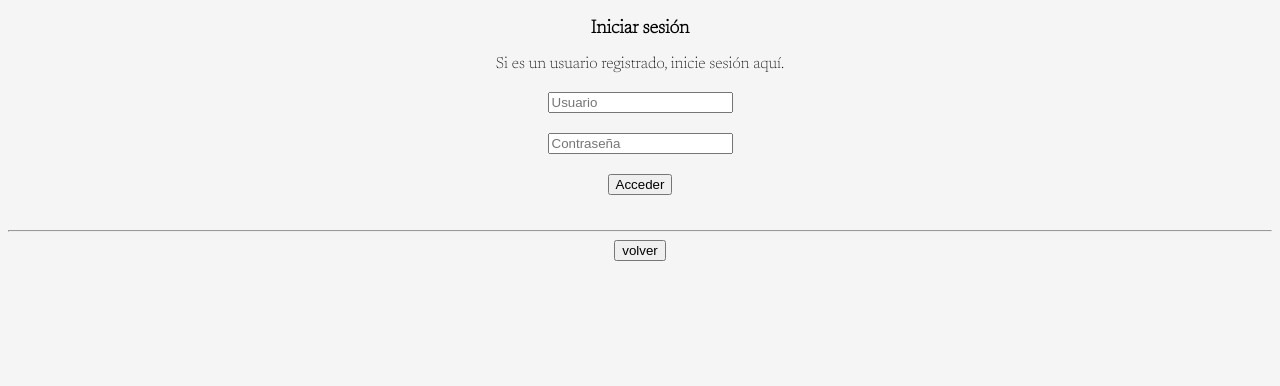
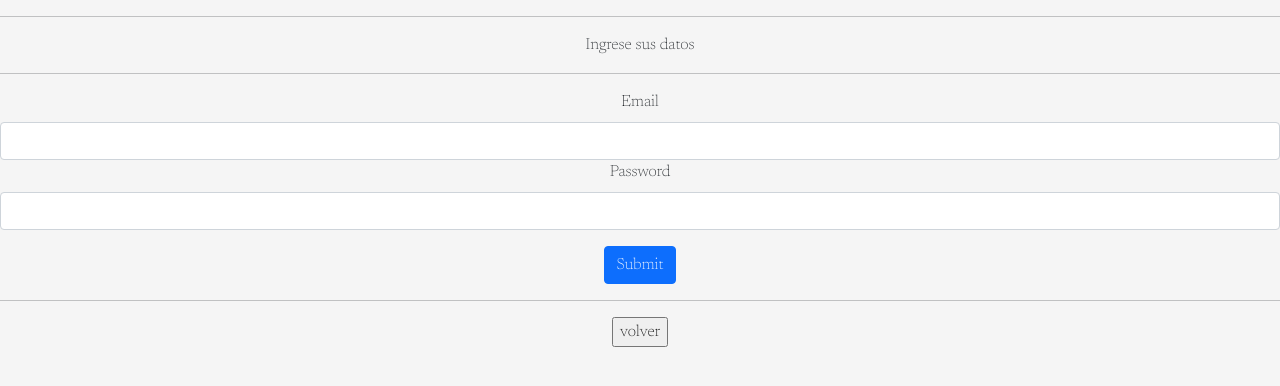
Before and after one commit to Eddiexspansk/ElFaro, a PHP site: page /login.html in a window 1280 px wide. Shown: the top 386 px of the page. Run offline with PHP 8.4, Linux system fonts and the light colour scheme.

Commit message:
git:commit

```diff
--- a/index.html
+++ b/index.html
@@ -160,7 +160,7 @@
             <h6 class="text-uppercase fw-bold">Products</h6>
             <hr class="mb-4 mt-0 d-inline-block mx-auto" style="width: 60px; background-color: #7c4dff; height: 2px" />
             <p>
-              <a href="#!" class="text-dark">Suscribirse</a>
+              <a href="#!" class="text-dark">Nosotros</a>
             </p>
             <p>
               <a href="#!" class="text-dark">Noticias</a>
--- a/login.html
+++ b/login.html
@@ -4,58 +4,34 @@
     <meta charset="UTF-8">
     <meta http-equiv="X-UA-Compatible" content="IE=edge">
     <meta name="viewport" content="width=device-width, initial-scale=1.0">
+    <link href="https://cdn.jsdelivr.net/npm/bootstrap@5.1.3/dist/css/bootstrap.min.css" rel="stylesheet"
+    integrity="sha384-1BmE4kWBq78iYhFldvKuhfTAU6auU8tT94WrHftjDbrCEXSU1oBoqyl2QvZ6jIW3" crossorigin="anonymous">
+    <link rel="stylesheet" href="https://cdn.jsdelivr.net/npm/bootstrap-icons@1.5.0/font/bootstrap-icons.css" />
     <link rel="stylesheet" href="styles.css">
-    <link rel="stylesheet" href="https://cdn.jsdelivr.net/npm/bootstrap-icons@1.5.0/font/bootstrap-icons.css" />
     <title>Log In</title>
 </head>
 <body>
-    <div>
-        <div id="template-bg-1">
-            <div
-            class="d-flex flex-column min-vh-100 justify-content-center align-items-center">
-            <div class="card p-4 text-light bg-dark mb-5">
-            <div class="card-header">
-            <h3>Iniciar sesión </h3>
-            <div class="text-primary">Si es un usuario registrado, inicie sesión aquí.</div>
-            </div>
-            </div>
-            <div class="card-body w-100">
-            <form name="login" action="" method="post">
-            <div class="input-group form-group mt-3">
-            <div class="bg-secondary rounded-start">
-            <span class="m-3"><i class="fas fa-user mt-2"></i></span>
-            </div>
-            <input type="text" class="form-control" placeholder="Usuario"
-            name="username">
-            </div>
-            <div class="input-group form-group mt-3">
-            <div class="bg-secondary rounded-start">
-            <span class="m-3"><i class="fas fa-key mt-2"></i></span>
-            </div>
-            <input type="password" class="form-control" placeholder="Contraseña"
-            name="password">
-            </div>
+    <form>
+        <hr>
+        <div>Ingrese sus datos</div>
+        <hr>
+        <div class="mb-3">
+          <label for="exampleInputEmail1" class="form-label">Email</label>
+          <input type="email" class="form-control" id="exampleInputEmail1" aria-describedby="emailHelp">
 
-            <div class="form-group mt-3">
-            <input type="submit" value="Acceder"
-            class="btn bg-secondary float-end text-white w-100"
-            name="login-btn">
-            </div>
-            </form>
-            <?php if(!empty($loginResult)){?>
-            <div class="text-danger"><?php echo $loginResult;?></div>
-            <?php }?>
-            </div>
-            <div class="card-footer">
-            <div class="d-flex justify-content-center">
+        <div class="mb-3">
+          <label for="exampleInputPassword1" class="form-label">Password</label>
+          <input type="password" class="form-control" id="exampleInputPassword1">
+        </div>
 
-            </div>
-            </div>
-            </div>
-            </div>
-    </div>
+        <button type="submit" class="btn btn-primary">Submit</button>
+      </form>
     <hr>
     <div><input type=button onClick="location.href='index.html'"
  value='volver'></div>
+
+ <script src="https://cdn.jsdelivr.net/npm/bootstrap@5.1.3/dist/js/bootstrap.bundle.min.js"
+    integrity="sha384-ka7Sk0Gln4gmtz2MlQnikT1wXgYsOg+OMhuP+IlRH9sENBO0LRn5q+8nbTov4+1p"
+    crossorigin="anonymous"></script>
 </body>
 </html>
--- a/styles.css
+++ b/styles.css
@@ -15,11 +15,6 @@ body {
 
   }
 
-  #carouselExampleSlidesOnly{
-
-
-
-  }
 
 
 
```
Also changed, not shown: registro.html (+19 -33 lines).
